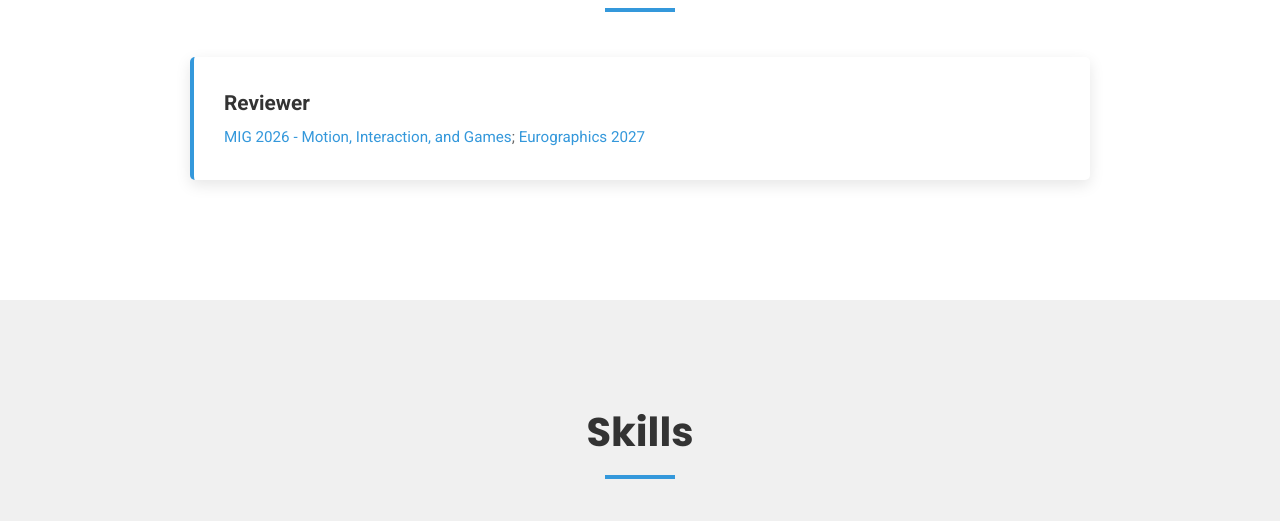
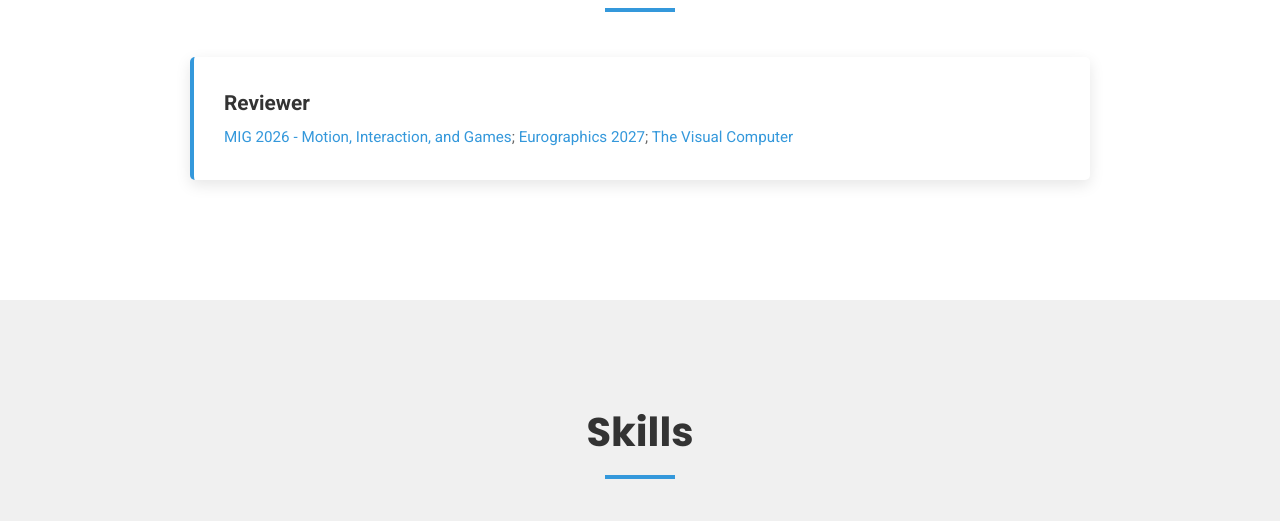
Before and after one commit to Yinchu-Liu/Yinchu-Liu.github.io, a plain HTML site: page index.html in a window 1280 px wide. Shown: the part 4247-4768 px from the top of the page. Drawn offline with Linux system fonts and the light colour scheme.

Commit message:
Update academic service

```diff
--- a/index.html
+++ b/index.html
@@ -237,7 +237,7 @@
             <div class="academic-service-list">
                 <div class="academic-service-item">
                     <h3>Reviewer</h3>
-                    <p><a href="https://mig.siggraph.org/2026/" target="_blank">MIG 2026 - Motion, Interaction, and Games</a>; <a href="https://eg2027.isti.cnr.it/" target="_blank">Eurographics 2027</a></p>
+                    <p><a href="https://mig.siggraph.org/2026/" target="_blank">MIG 2026 - Motion, Interaction, and Games</a>; <a href="https://eg2027.isti.cnr.it/" target="_blank">Eurographics 2027</a>; <a href="https://link.springer.com/journal/371" target="_blank">The Visual Computer</a></p>
                 </div>
             </div>
         </div>
```
